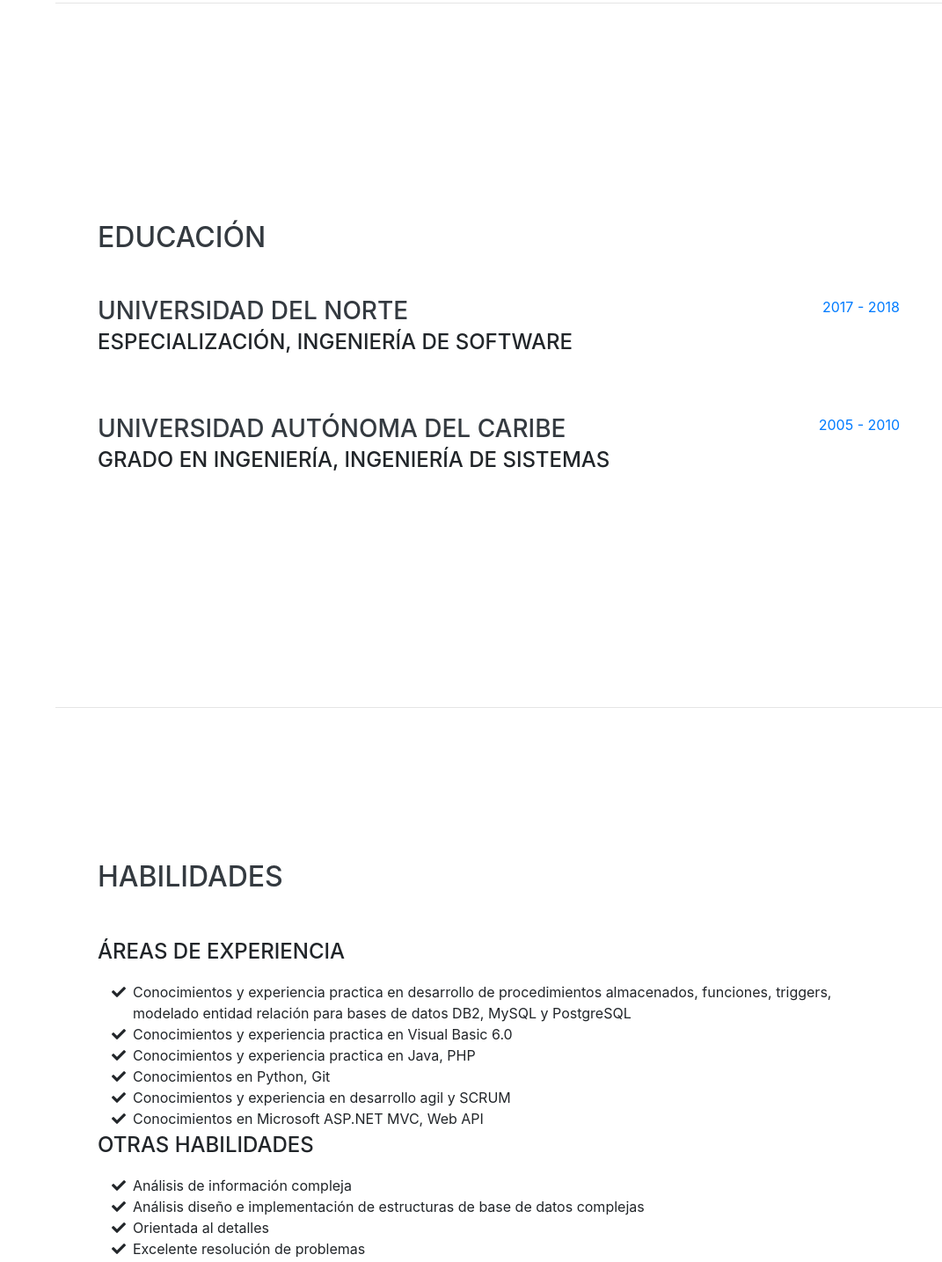
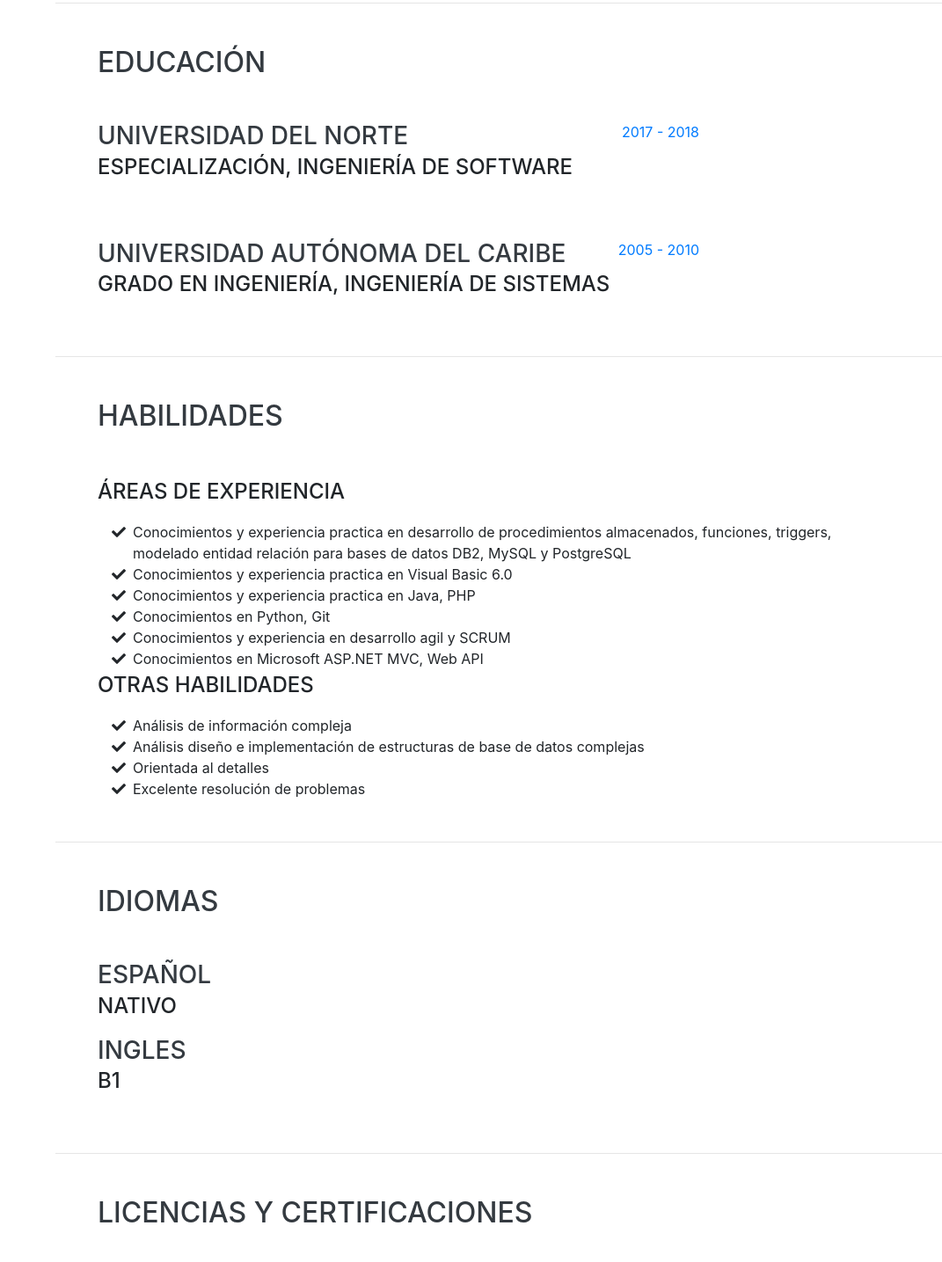
Before and after one commit to ornellaramosv/ornellaramosv.github.io, a website with bundled scripts: page index.html in a window 1280 px wide. Shown: the part 1971-3406 px from the top of the page at 88% size, without its empty margins (209-1280 px from the left). Built offline with nearby package versions, Linux system fonts and the light colour scheme; a web font is replaced by a local one.

Commit message:
Update index.html

```diff
--- a/index.html
+++ b/index.html
@@ -62,7 +62,7 @@
   <div class="container-fluid p-0">
 
     <section class="resume-section p-3 p-lg-5 d-flex align-items-center" id="about">
-      <div class="w-100">
+      <div class="w-75">
         <h1 class="mb-0">Ornella
           <span class="text-primary">Ramos Velandia</span>
         </h1>
@@ -200,8 +200,8 @@
 
     <hr class="m-0">
 
-    <section class="resume-section p-3 p-lg-5 d-flex align-items-center" id="education">
-      <div class="w-100">
+    <section class="resume-item p-3 p-lg-5 d-flex align-items-center" id="education">
+      <div class="w-75">
         <h2 class="mb-5">Educación</h2>
 
         <div class="resume-item d-flex flex-column flex-md-row justify-content-between mb-5">
@@ -229,7 +229,7 @@
 
     <hr class="m-0">
 
-    <section class="resume-section p-3 p-lg-5 d-flex align-items-center" id="skills">
+    <section class="resume-item p-3 p-lg-5 d-flex align-items-center" id="skills">
       <div class="w-100">
         <h2 class="mb-5">Habilidades</h2>
 
@@ -275,7 +275,7 @@
 
     <hr class="m-0">
 
-    <section class="resume-section p-3 p-lg-5 d-flex align-items-center" id="languages">
+    <section class="resume-item p-3 p-lg-5 d-flex align-items-center" id="languages">
         <div class="w-100">
             <h2 class="mb-5">Idiomas</h2>
             <h3 class="mb-0">Español</h3>
@@ -287,7 +287,7 @@
 
     <hr class="m-0">
 
-    <section class="resume-section p-3 p-lg-5 d-flex align-items-center" id="awards">
+    <section class="resume-item p-3 p-lg-5 d-flex align-items-center" id="awards">
       <div class="w-100">
         <h2 class="mb-5">Licencias y Certificaciones</h2>
         <ul class="fa-ul mb-0">
```
